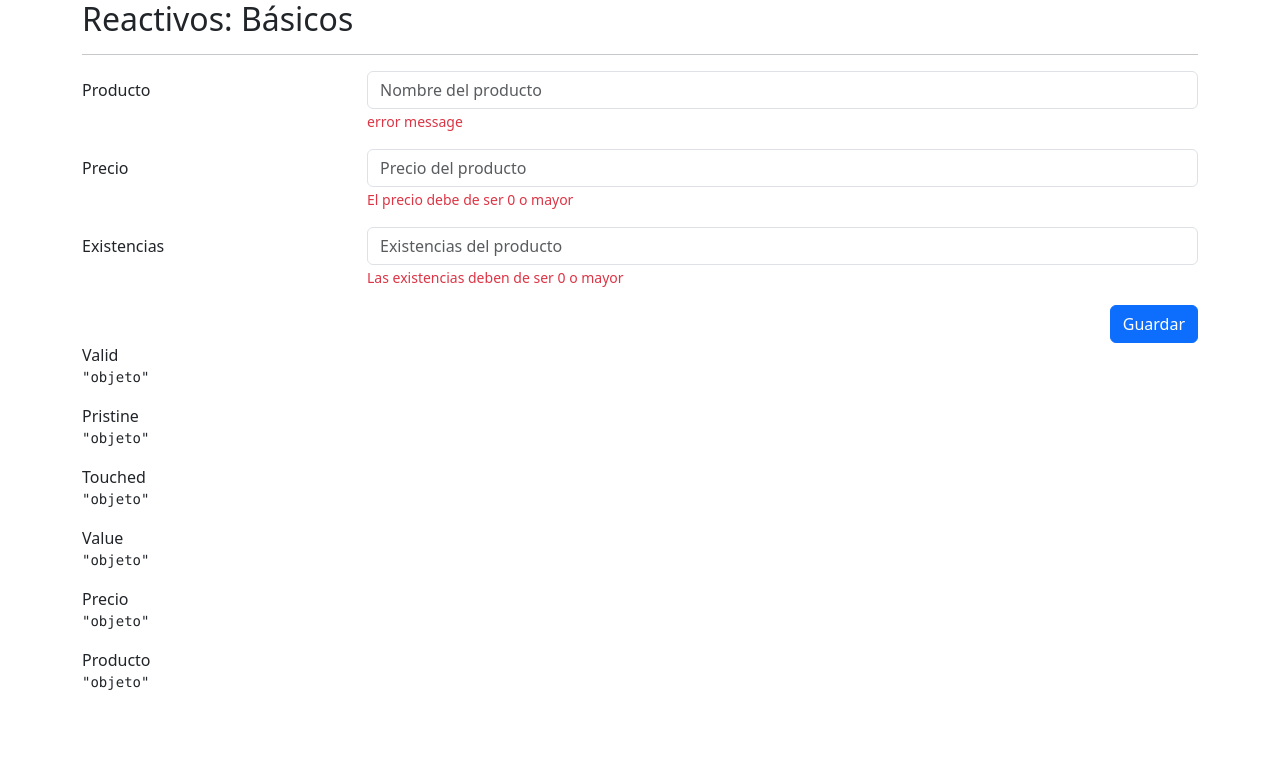
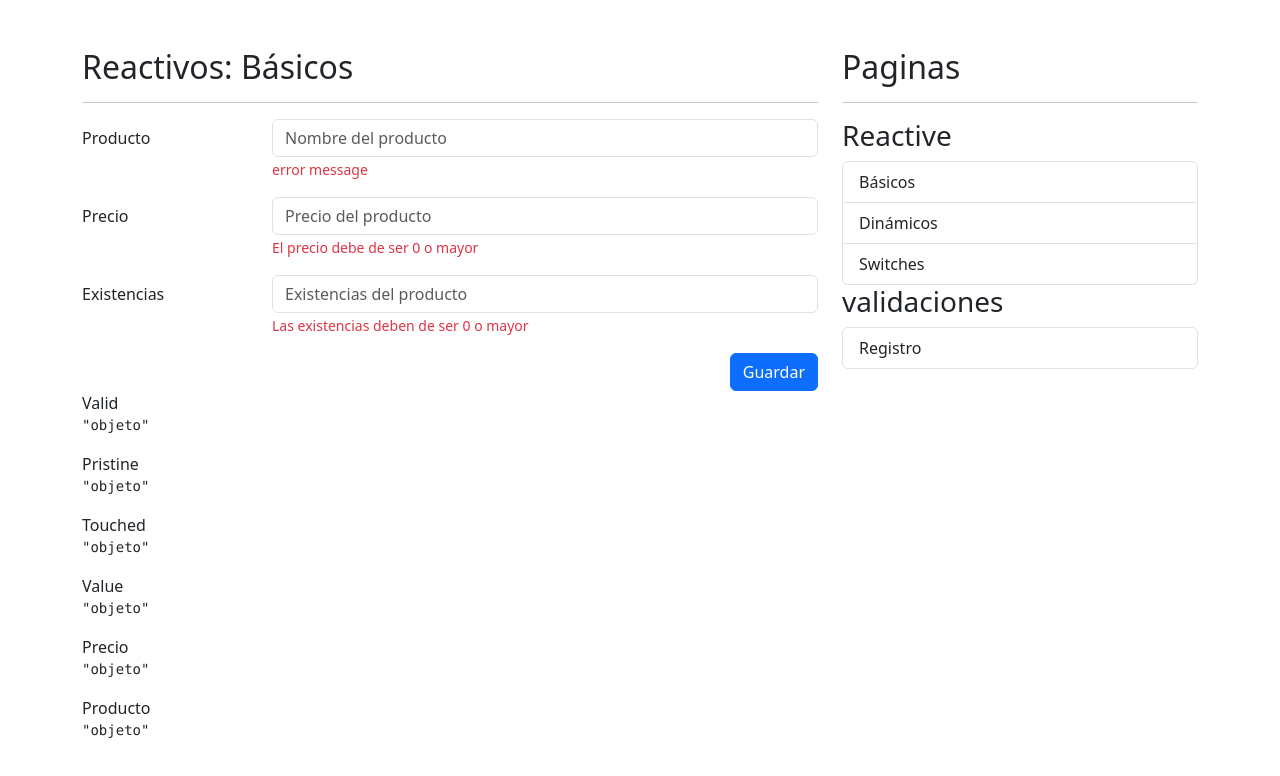
Before and after one commit to Kenier202/FormsApp, an Angular app: page /reactive in a window 1280 px wide. Shown: the top 776 px of the page. Built offline with nearby package versions, Linux system fonts and the light colour scheme.

Commit message:
refactor(Routes): change the rendering components

```diff
--- a/src/app/app.component.html
+++ b/src/app/app.component.html
@@ -1 +1,9 @@
-<router-outlet></router-outlet>
+<div class="row mt-5">
+  <div class="col">
+    <router-outlet></router-outlet>
+  </div>
+
+  <div class="col-12 col-sm-4">
+    <shared-side-menu></shared-side-menu>
+  </div>
+</div>
--- a/src/app/reactive/reactive-routing.module.ts
+++ b/src/app/reactive/reactive-routing.module.ts
@@ -1,14 +1,16 @@
 import { NgModule } from '@angular/core';
 import { RouterModule, Routes } from '@angular/router';
 import { BasicPageComponent } from './pages/basic-page/basic-page.component';
+import { DynamicPageComponent } from './pages/dynamic-page/dynamic-page.component';
+import { SwitchesPageComponent } from './pages/switches-page/switches-page.component';
 
 const routes: Routes = [
   {
     path: '',
     children: [
       {path: 'basic', component: BasicPageComponent},
-      {path: 'dynamic', component: BasicPageComponent},
-      {path: 'switches', component: BasicPageComponent},
+      {path: 'dynamic', component: DynamicPageComponent},
+      {path: 'switches', component: SwitchesPageComponent},
       {path: '**', component: BasicPageComponent}
     ]
   }
```
Also changed, not shown: src/app/shared/shared.module.ts (+10 -2 lines).
